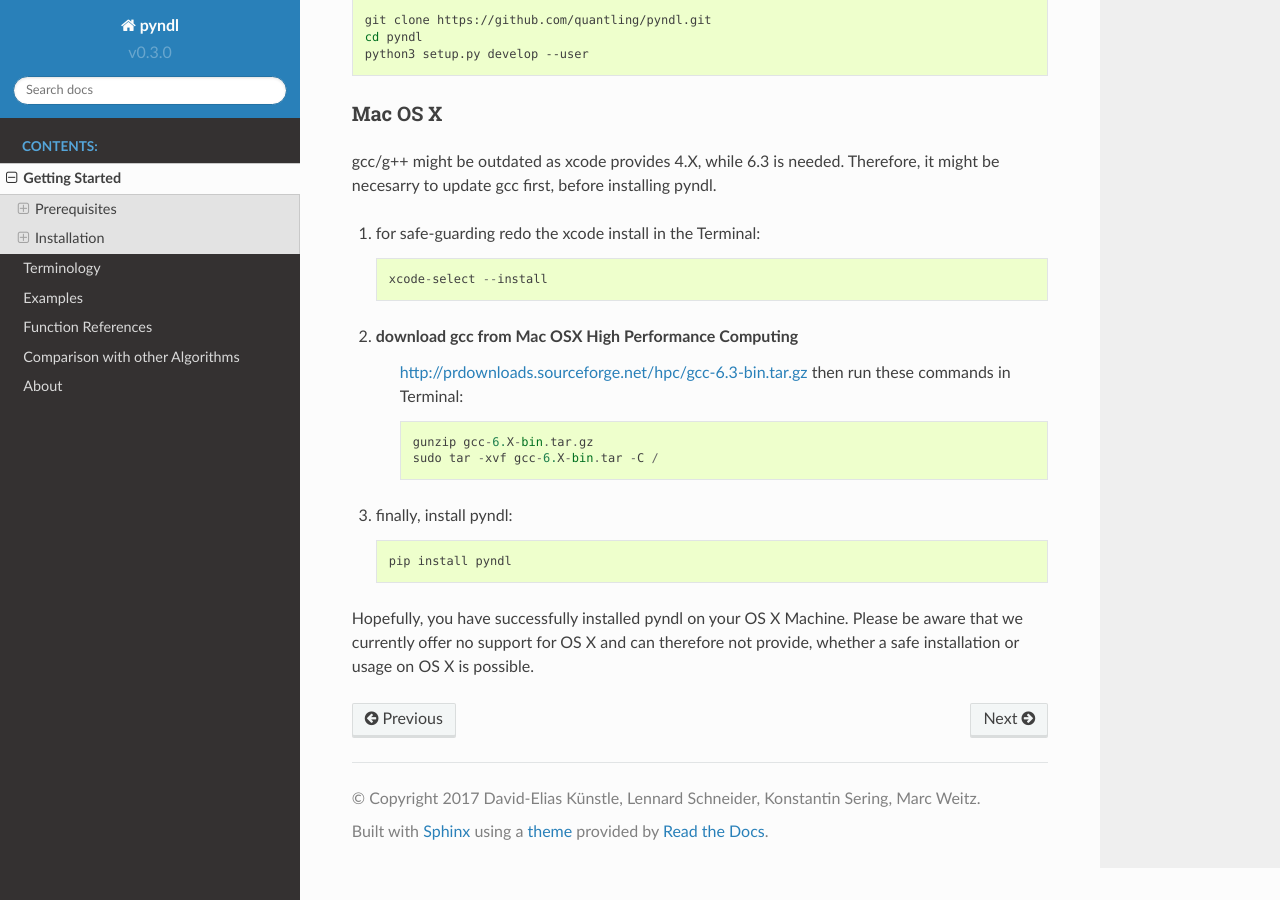
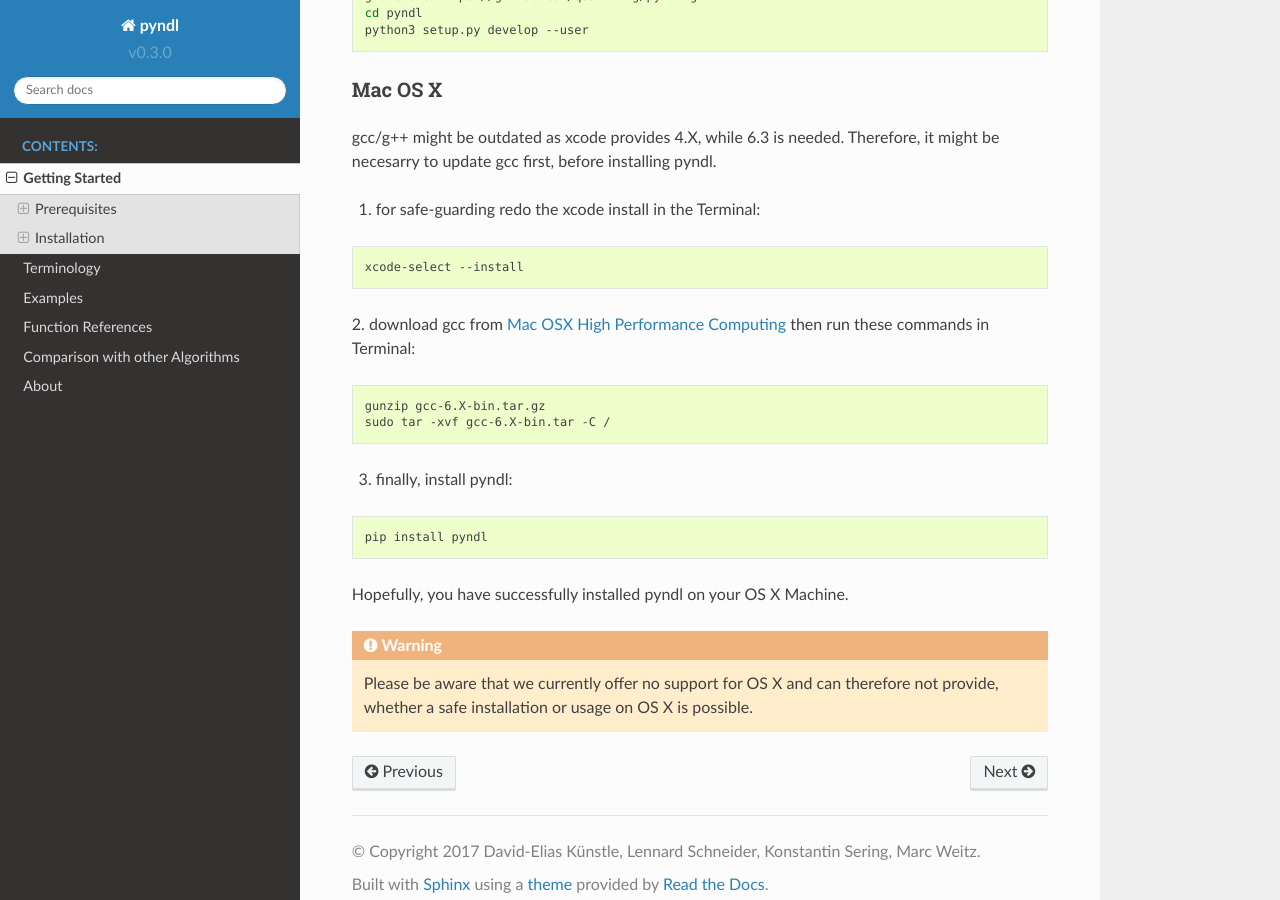
Before and after one commit to quantling/pyndl, a Sphinx documentation site: the page built from doc/source/getting_started.rst, in a window 1280 px wide and 900 px high, scrolled down 1018 px. Built offline with Sphinx 7.4.7 and the Read the Docs theme 2.0.0, drawn with Linux system fonts in a browser that asks for light colours; some of the changed lines change nothing that is shown; some of the changed text lies outside the part shown.

Commit message:
fixes formatting

```diff
--- a/doc/source/getting_started.rst
+++ b/doc/source/getting_started.rst
@@ -11,7 +11,7 @@ setup.py``. For details see below.
 Prerequisites
 -------------
 You need python 3.4 or newer and git installed on your machine. We recommend to
-install Minicoda (https://conda.io/miniconda.html) before installing ``pyndl``
+install `Minicoda <https://conda.io/miniconda.html>`_ before installing ``pyndl``
 or to create a virtualenv within your personal folder.
 
 Development
@@ -56,21 +56,29 @@ Mac OS X
 gcc/g++ might be outdated as xcode provides 4.X, while 6.3 is needed. Therefore,
 it might be necesarry to update gcc first, before installing pyndl.
 
-1. for safe-guarding redo the xcode install in the Terminal::
+1. for safe-guarding redo the xcode install in the Terminal:
+
+.. code:: bash
 
         xcode-select --install
 
-2. download gcc from Mac OSX High Performance Computing
-    http://prdownloads.sourceforge.net/hpc/gcc-6.3-bin.tar.gz
-    then run these commands in Terminal::
+2. download gcc from `Mac OSX High Performance Computing <http://prdownloads.sourceforge.net/hpc/gcc-6.3-bin.tar.gz>`_
+then run these commands in Terminal:
+
+.. code:: bash
 
         gunzip gcc-6.X-bin.tar.gz
         sudo tar -xvf gcc-6.X-bin.tar -C /
 
-3. finally, install pyndl::
+3. finally, install pyndl:
+
+.. code:: bash
 
         pip install pyndl
 
-Hopefully, you have successfully installed pyndl on your OS X Machine. Please be
-aware that we currently offer no support for OS X and can therefore not provide,
-whether a safe installation or usage on OS X is possible.
+Hopefully, you have successfully installed pyndl on your OS X Machine.
+
+.. warning::
+
+    Please be aware that we currently offer no support for OS X and can therefore
+    not provide, whether a safe installation or usage on OS X is possible.
```
